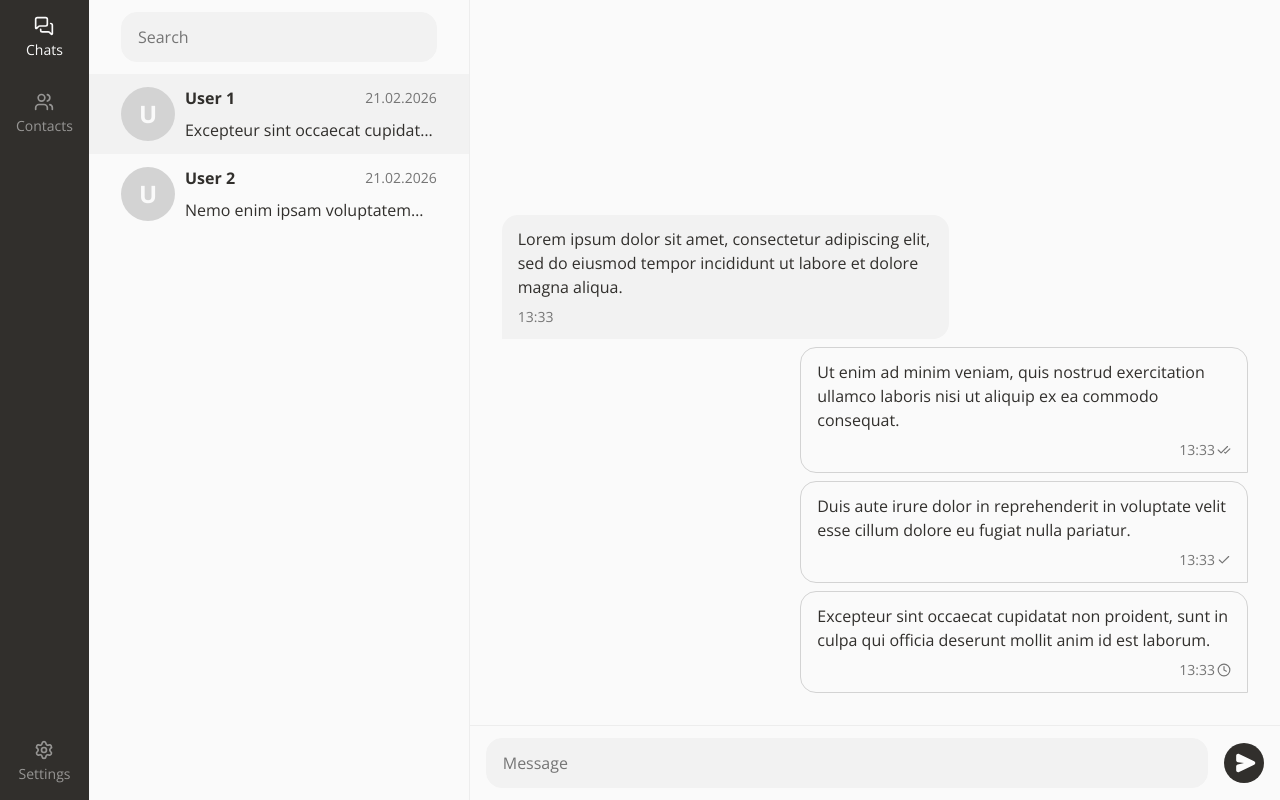
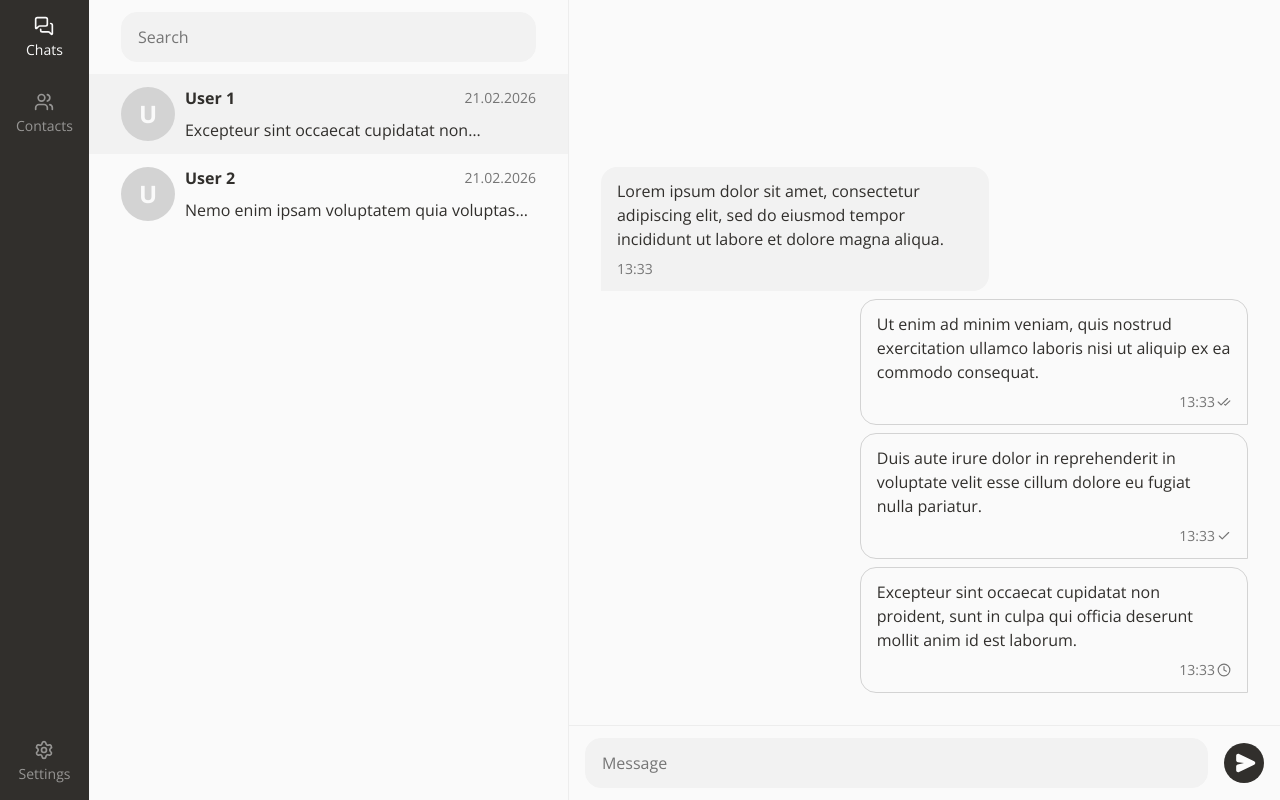
Before and after one commit to asxnah/chat, a Next.js app: page /chats in a window 1280 px wide. Built offline with nearby package versions, Linux system fonts and the light colour scheme.

Commit message:
chore(chats): fix right panel 480->430 shrinking

```diff
--- a/app/chats/page.tsx
+++ b/app/chats/page.tsx
@@ -202,7 +202,7 @@ const ChatsPage = () => {
   return (
     <main className="flex">
       {/* Left panel: search + chats list */}
-      <div className="w-120 border-r border-r-stroke">
+      <div className="w-120 shrink-0 border-r border-r-stroke">
         <div className="h-full flex flex-col">
           {/* Search input */}
           <Input
```
